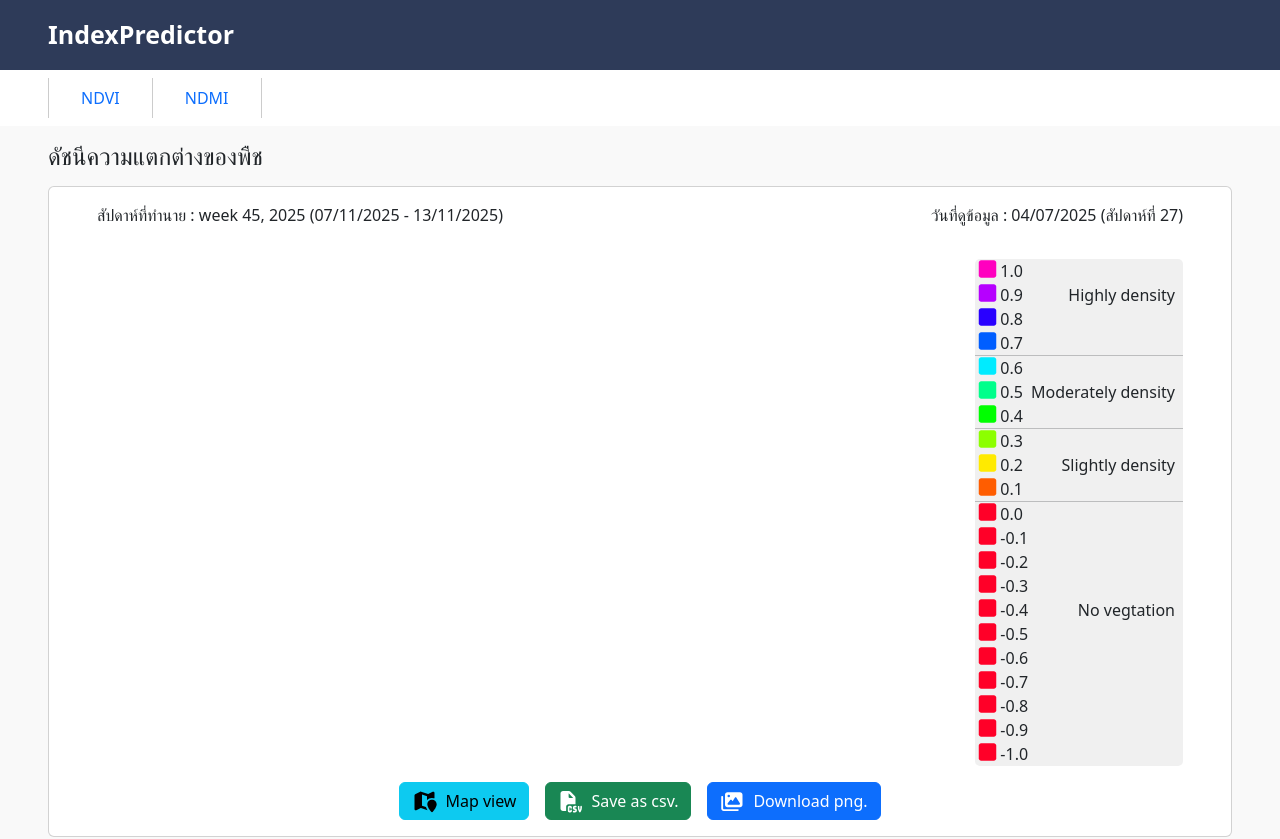
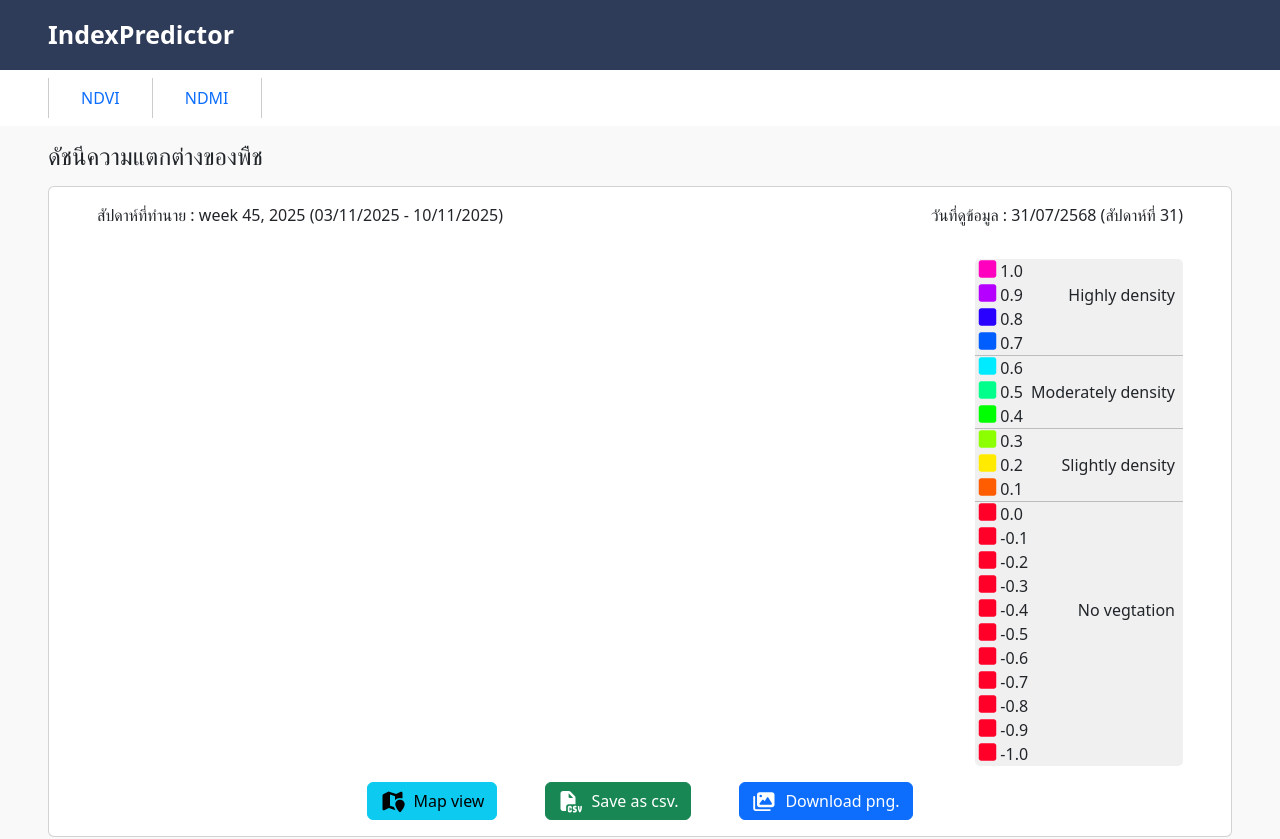
Before and after one commit to Ropocatsip/IndexPredictor, a Next.js app in the folder index-predictor/: page /predictor-detail/ndvi in a window 1280 px wide. Shown: the top 839 px of the page. Built offline with nearby package versions, Linux system fonts and the light colour scheme.

Commit message:
display date, week

```diff
--- a/index-predictor/app/page.tsx
+++ b/index-predictor/app/page.tsx
@@ -8,7 +8,7 @@ library.add(faLocationDot);
 
 export default function Home() {
   return (
-    <div className="d-flex align-items-center p-5 justify-content-between">
+    <div className="d-flex align-items-center p-5 justify-content-between mb-5">
       <Link href="/predictor-detail/ndvi" className="text-decoration-none text-reset">
         <div className="card d-flex flex-column" style={{ maxWidth: '350px', width: '100%' }}>
           <div style={{ position: 'relative', width: '100%', height: '200px' }}>
--- a/index-predictor/app/predictor-detail/ndvi/page.tsx
+++ b/index-predictor/app/predictor-detail/ndvi/page.tsx
@@ -2,7 +2,7 @@ import { library } from '@fortawesome/fontawesome-svg-core';
 import { FontAwesomeIcon } from '@fortawesome/react-fontawesome';
 import { faImages, faFileCsv, faMapLocation, faLocationDot, faSquare } from '@fortawesome/free-solid-svg-icons';
 import MyChart from '../components/my-chart';
-
+import { getISOWeek, startOfISOWeek, addWeeks, format } from 'date-fns';
 
 library.add(faImages, faFileCsv, faMapLocation, faLocationDot, faSquare);
 
@@ -32,14 +32,27 @@ export default function NDVI() {
     { id: 21, title: '-1.0', color: '#FF0028' }
   ];
 
+  const now = new Date();
+  const jan4 = new Date(now.getFullYear(), 0, 4); // Jan 4 is always in the first ISO week
+  const firstISOWeekStart = startOfISOWeek(jan4);
+  const weekNumber = getPredictedWeekNumber();
+  const startDate = addWeeks(firstISOWeekStart, weekNumber - 1);
+  const predictedDateStart = format(startDate, 'dd/MM/yyyy');
+  const predictedDateEnd = format(addWeeks(startDate, 1), 'dd/MM/yyyy');
+
+  function getPredictedWeekNumber(): number {
+    if (getISOWeek(now) <= 20 || getISOWeek(now) >= 45) return getISOWeek(now);
+    else return 45;
+  }
+
   return (
     <div className="px-5 py-3">
       <h4>ดัชนีความแตกต่างของพืช</h4>
       <div className="card d-flex flex-column mt-3" style={{ width: '100%' }}>
         <div className="card-body d-flex flex-column px-5">
           <div className='d-flex flex-row justify-content-between'>
-            <p>สัปดาห์ที่ทำนาย : week 45, 2025 (07/11/2025 - 13/11/2025)</p>
-            <p>วันที่ดูข้อมูล : 04/07/2025 (สัปดาห์ที่ 27)</p>
+            <p>สัปดาห์ที่ทำนาย : week {weekNumber}, {now.getFullYear()} ({predictedDateStart} - {predictedDateEnd})</p>
+            <p>วันที่ดูข้อมูล : {now.toLocaleDateString('th-TH', { year: 'numeric', month: '2-digit', day: '2-digit' })} (สัปดาห์ที่ {getISOWeek(now)})</p>
           </div>
           <div className='d-flex flex-row py-3'>
             <div className='d-flex ms-auto'>
@@ -59,7 +72,7 @@ export default function NDVI() {
               </div>
             </div>
           </div>
-          <div className='d-flex justify-content-center gap-3'>
+          <div className='d-flex justify-content-center gap-5'>
             <button type="button" className="btn btn-info">
               <FontAwesomeIcon className='pe-2' icon="map-location" size="lg"></FontAwesomeIcon>
               Map view
--- a/index-predictor/package.json
+++ b/index-predictor/package.json
@@ -15,6 +15,7 @@
     "@fortawesome/react-fontawesome": "^0.2.3",
     "bootstrap": "^5.3.7",
     "chart.js": "^4.5.0",
+    "date-fns": "^4.1.0",
     "next": "15.4.5",
     "react": "19.1.0",
     "react-chartjs-2": "^5.3.0",
```
Also changed, not shown: 1 other file (tests, documents, lock files or other folders).
